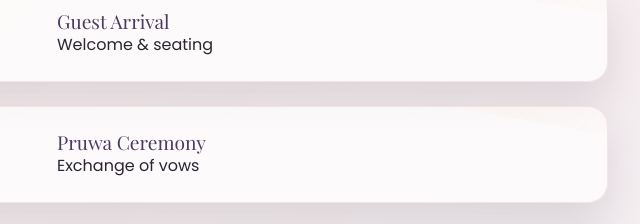
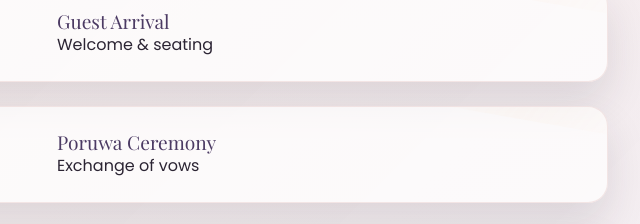
Before and after one commit to Dineth-Jayasekera/wedding-invitation, a plain HTML site: page invitation.html in a window 1280 px wide. Shown: the part 1214-1438 px from the top of the page, 392-1032 px from the left. Drawn offline with nearby package versions, Linux system fonts and the light colour scheme; a web font is replaced by a local one.

Commit message:
update invitation

```diff
--- a/invitation.html
+++ b/invitation.html
@@ -115,7 +115,7 @@
         <div class="timeline-item">
           <div class="timeline-time">09:45 AM</div>
           <div class="timeline-content">
-            <h3>Pruwa Ceremony</h3>
+            <h3>Poruwa Ceremony</h3>
             <p>Exchange of vows</p>
           </div>
         </div>
```
